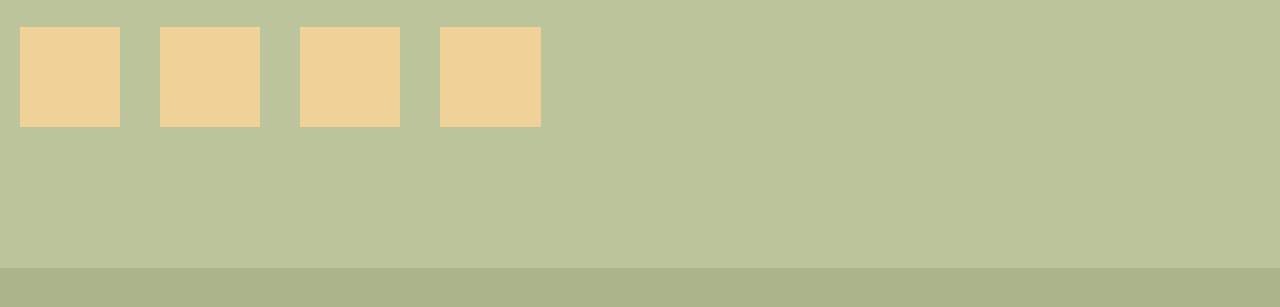
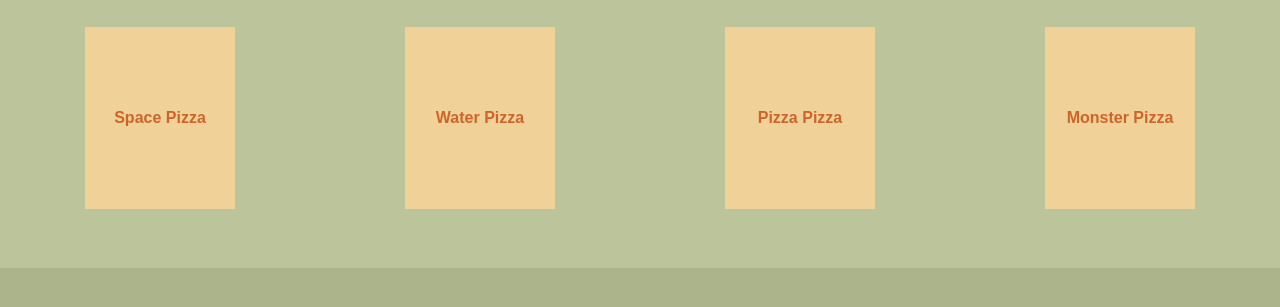
Before and after one commit to SabrinaGir/landing-page, a plain HTML site: page index.html in a window 1280 px wide. Shown: the part 641-948 px from the top of the page. Drawn offline with Linux system fonts and the light colour scheme.

Commit message:
Fixed product section and added attribution for image

```diff
--- a/index.html
+++ b/index.html
@@ -40,10 +40,10 @@
         <div id="product">
             <h1> Our Products </h1>
             <div id="pizzas">
-                <div class="pizza"> Space Pizza </div>
-                <div class="pizza"> Water Pizza</div>
-                <div class="pizza"> Pizza Pizza </div>
-                <div class="pizza"> Monster Pizza </div>
+                <div class="pizza"> <p> Space Pizza </p> </div>
+                <div class="pizza"> <p>Water Pizza </p></div>
+                <div class="pizza"> <p>Pizza Pizza </p> </div>
+                <div class="pizza"> <p>Monster Pizza </p> </div>
             </div>
 
         </div>
--- a/style.css
+++ b/style.css
@@ -120,15 +120,18 @@ h1, #about-description {
 }
 #pizzas {
     display: flex;
-
-
+    justify-content: space-around;
 }
 
 .pizza {
-    min-width: 100px;
-    min-height: 100px;
+    min-width: 150px;
+    min-height: 150px;
+    line-height: 150px; /* not sure if this will work for all display sizes */
     background-color: #f0d198;;
     margin: 20px;
+    color: #cd652b;
+    font-weight: bold;
+    text-align: center;
 }
 
 #testimonials {
```
Also changed, not shown: img/attributions.txt (added).
